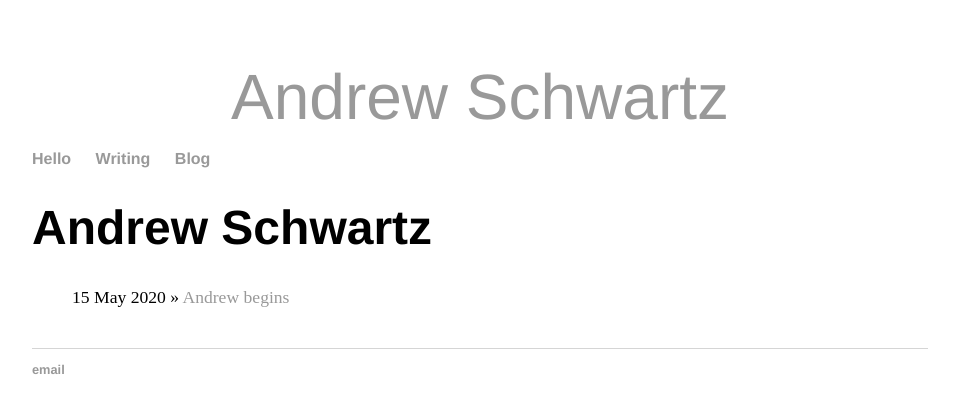
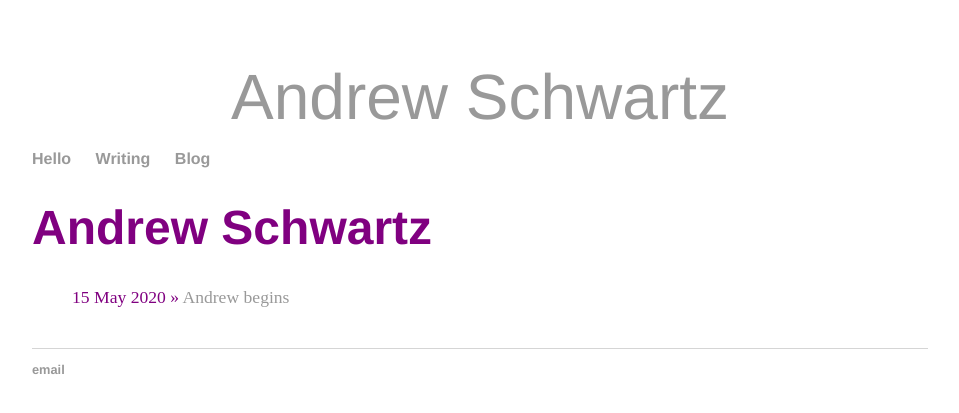
Before and after one commit to aonschwartz/aonschwartz.github.io, a Jekyll site: the page built from blog/index.html, in a window 1280 px wide. Shown: the top 413 px of the page, without its empty margins (160-1119 px from the left). Built offline with Jekyll 4.4.1, drawn with Linux system fonts in a browser that asks for light colours.

Commit message:
Update main.css

```diff
--- a/css/main.css
+++ b/css/main.css
@@ -1,6 +1,7 @@
 body {
     margin: 60px auto;
     width: 70%;
+    color: purple;
 }
 nav ul, footer ul {
     font-family:'Helvetica', 'Arial', 'Sans-Serif';
@@ -53,4 +54,5 @@ ul.posts li {
   text-align: center;
   font-size: 4em;
   font-family:'Helvetica', 'Arial', 'Sans-Serif';
+  color: purple;
 }
```
